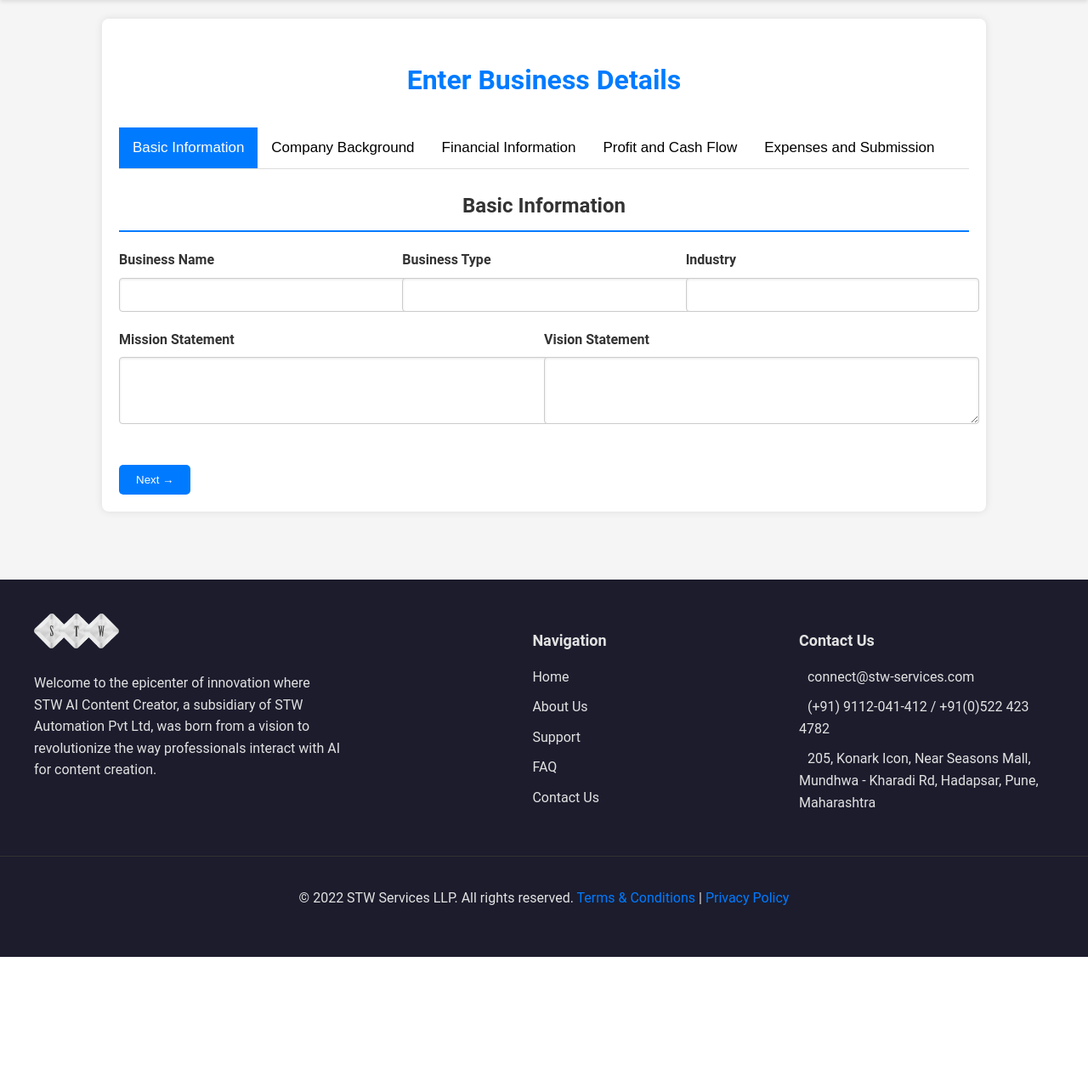
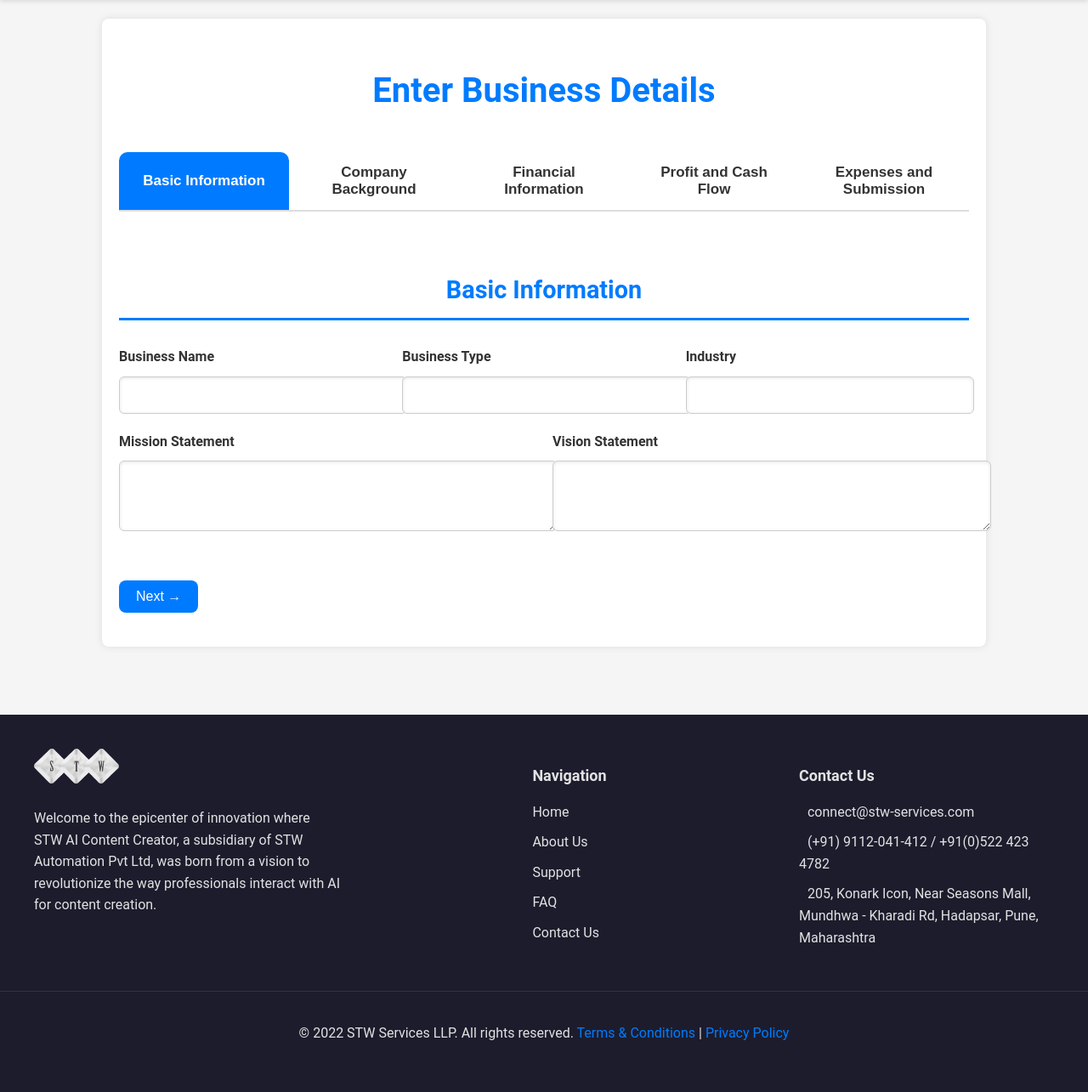
Before and after one commit to stwai/business, a Flask app: page /business-details in a window 1280 px wide. Shown: the part 58-1343 px from the top of the page at 85% size. Before the commit the page ends 1184 px from the top, so only its background shows below. Run offline with Flask 3, Linux system fonts and the light colour scheme.

Commit message:
business details css changes are done

```diff
--- a/app/static/css/business_details.css
+++ b/app/static/css/business_details.css
@@ -1,8 +1,19 @@
+/* General Container Styling */
+.form-container {
+    background-color: #fff;
+    border-radius: 10px;
+    box-shadow: 0 0 20px rgba(0, 0, 0, 0.1);
+    padding: 30px;
+    max-width: 900px;
+    margin: 0 auto;
+}
+
 /* Tab styles */
 .tab {
     display: flex;
-    border-bottom: 1px solid #ddd;
+    justify-content: space-around;
     margin-bottom: 20px;
+    border-bottom: 2px solid #ddd;
 }
 
 .tab button {
@@ -10,23 +21,37 @@
     border: none;
     outline: none;
     cursor: pointer;
-    padding: 14px 16px;
-    transition: background-color 0.3s;
+    padding: 14px 20px;
+    transition: background-color 0.3s, color 0.3s;
     font-size: 17px;
+    flex: 1;
+    text-align: center;
+    display: flex;
+    align-items: center;
+    justify-content: center;
+    font-weight: bold;
+    color: #333;
+}
+
+.tab button i {
+    margin-right: 8px;
 }
 
 .tab button:hover {
-    background-color: #ddd;
+    background-color: #f1f1f1;
+    color: #007bff;
 }
 
 .tab button.active {
     background-color: #007bff;
     color: white;
+    border-radius: 10px 10px 0 0;
 }
 
 /* Tab content styles */
 .tabcontent {
     display: none;
+    padding: 20px 0;
 }
 
 .tabcontent.active {
@@ -37,48 +62,52 @@
 h2 {
     text-align: center;
     color: #007bff;
-    margin-bottom: 30px;
-    font-size: 2rem;
+    margin-bottom: 40px;
+    font-size: 2.5rem;
     font-weight: bold;
 }
 
 .section-title {
-    color: #333;
-    font-size: 1.5rem;
-    margin-bottom: 20px;
+    color: #007bff;
+    font-size: 1.8rem;
+    margin-bottom: 30px;
     text-align: center;
-    border-bottom: 2px solid #007bff;
     padding-bottom: 10px;
+    border-bottom: 3px solid #007bff;
 }
 
 .form-row {
     display: flex;
     flex-wrap: wrap;
     justify-content: space-between;
-    margin-bottom: 20px;
+    margin-bottom: 30px;
 }
 
 .form-group {
     flex: 1;
     min-width: 250px;
-    margin-right: 10px;
+    margin-right: 20px;
     margin-bottom: 20px;
+}
+
+.form-group:last-child {
+    margin-right: 0;
 }
 
 .form-group label {
     display: block;
-    margin-bottom: 8px;
+    margin-bottom: 10px;
     font-weight: bold;
     color: #333;
 }
 
 .form-group .form-control {
     width: 100%;
-    padding: 10px;
+    padding: 12px;
     font-size: 1rem;
-    border-radius: 4px;
+    border-radius: 6px;
     border: 1px solid #ccc;
-    box-shadow: inset 0 1px 3px rgba(0, 0, 0, 0.1);
+    box-shadow: inset 0 1px 4px rgba(0, 0, 0, 0.1);
     transition: border-color 0.3s;
 }
 
@@ -87,33 +116,29 @@ h2 {
     outline: none;
 }
 
-.form-group.full-width {
-    flex: 1 100%;
-    margin-right: 0;
-}
-
-.btn-submit, .btn-info {
+.btn-submit {
     background-color: #007bff;
     color: #fff;
     border: none;
-    padding: 12px 20px;
-    border-radius: 5px;
+    padding: 15px 30px;
+    border-radius: 8px;
     cursor: pointer;
+    font-size: 1.2rem;
     transition: background-color 0.3s;
-    text-align: center;
+    width: auto;
+    margin-top: 20px;
     display: block;
-    width: 100%;
-    margin-top: 20px;
+    margin-left: auto;
 }
 
-.btn-submit:hover, .btn-info:hover {
+.btn-submit:hover {
     background-color: #0056b3;
 }
 
 .form-navigation {
     display: flex;
     justify-content: space-between;
-    margin-top: 20px;
+    margin-top: 30px;
 }
 
 .form-navigation .next-tab,
@@ -122,9 +147,10 @@ h2 {
     color: #fff;
     border: none;
     padding: 10px 20px;
-    border-radius: 5px;
+    border-radius: 8px;
     cursor: pointer;
     transition: background-color 0.3s;
+    font-size: 1rem;
 }
 
 .form-navigation .next-tab:hover,
```
